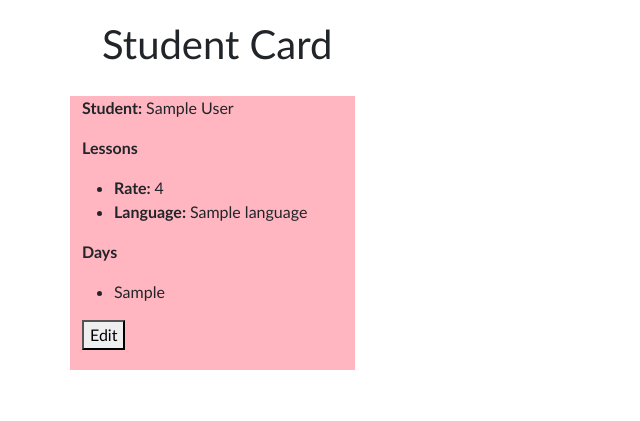
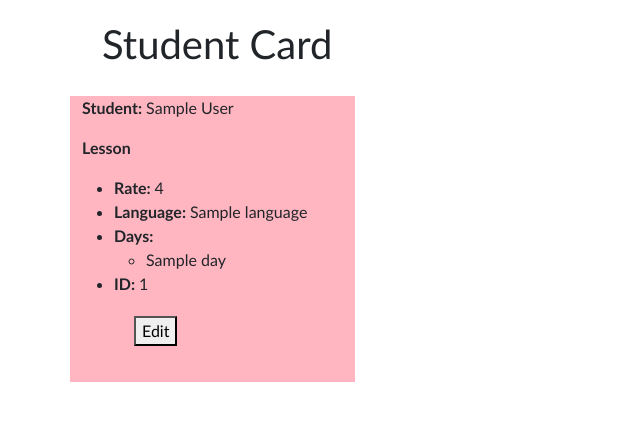
Before and after one commit to marklim-cs/TutorTrack, a Django app: page /students/1/ in a window 1280 px wide. Shown: the top 421 px of the page, without its empty margins (0-640 px from the left). Run offline with Django 5.2, Linux system fonts and the light colour scheme; tables that the repository leaves empty hold one stand-in row (values such as "Sample post").

Commit message:
edit separate student cards of the same student

```diff
--- a/tutor_track/app/admin.py
+++ b/tutor_track/app/admin.py
@@ -10,7 +10,7 @@ class LanguageAdmin(admin.ModelAdmin):
 
 class StudentCardAdmin(admin.ModelAdmin):
     def get_days(self, obj):
-        return ", ".join([day.day for day in obj.day.all()])
+        return ", ".join([day.name for day in obj.day.all()])
     get_days.short_description = 'Days'
 
     list_display = ("id", "student", "get_days", "rate", "language", "tutor")
@@ -19,7 +19,7 @@ class MonthlyRecordAdmin(admin.ModelAdmin):
     list_display = ("id", "lesson", "count", "total_money")
 
 class DayAdmin(admin.ModelAdmin):
-    list_display = ("id", "day")
+    list_display = ("id", "name")
 
 admin.site.register(Student, StudentAdmin)
 admin.site.register(Language, LanguageAdmin)
--- a/tutor_track/app/models.py
+++ b/tutor_track/app/models.py
@@ -17,10 +17,10 @@ class Language(models.Model):
         return f"{self.name}"
 
 class Day(models.Model):
-    day = models.CharField(max_length=250, blank=True, null=True)
+    name = models.CharField(max_length=250)
 
     def __str__(self):
-        return f"{self.day}"
+        return f"{self.name}"
 
 class StudentCard(models.Model):
     student = models.ForeignKey(Student, on_delete=models.CASCADE)
--- a/tutor_track/app/templates/edit_student_card.html
+++ b/tutor_track/app/templates/edit_student_card.html
@@ -3,9 +3,10 @@
 {% block body %}
     <div class="container">
         <h1>Edit Student Card</h1>
+        <div class="col-sm-3" style="background-color: turquoise; padding: 20px;">
         <p><strong>{% if student %} {{ student.first_name}} {{ student.last_name}} {% endif %}</strong></p>
             <div class="row">
-            <form method="post" action="{% url 'app:edit_student_card' student.id %}">
+                    <form method="post" action="{% url 'app:edit_student_card' student.id student_card.id %}">
                         {% csrf_token %}
                         {{ student_form.as_p }}
                         {{ card_form.as_p}}
@@ -13,5 +14,6 @@
                     </form>
             </div>
         </div>
+    </div>
 
 {% endblock %}
--- a/tutor_track/app/templates/student_card.html
+++ b/tutor_track/app/templates/student_card.html
@@ -7,27 +7,26 @@
             <div class="col-sm-3" style="background-color: lightpink;">
                     <p><strong>Student:</strong> {{ student.first_name }} {{ student.last_name }}</p>
 
-                    <p><strong>Lessons</strong></p>
-                    {% for lesson in lessons %}
+                {% for entry in card_data %}
+                    <p><strong>Lesson</strong></p>
                     <ul>
-                        <li><strong>Rate: </strong>{{lesson.rate}}</li>
-                        <li><strong>Language: </strong> {{lesson.language}}</li>
+                        <li><strong>Rate: </strong>{{entry.lesson.rate}}</li>
+                        <li><strong>Language: </strong> {{entry.lesson.language}}</li>
+                        <li><strong>Days: </strong>
+                            <ul>
+                                {% for day in entry.days %}
+                                <li>{{ day }}</li>
+                                {% empty %}
+                                    No lessons assigned.
+                                {% endfor %}
+                            </ul>
+                        </li>
+                        <li><strong>ID: </strong>{{entry.lesson.id}}</li>
+                        <form method="get" action="{% url 'app:edit_student_card' student.id entry.lesson.id %}" style="padding: 20px;">
+                            <button type="submit">Edit</button>
+                        </form>
                     </ul>
-                    {% empty %}
-                        No lessons assigned.
-                    {% endfor %}
-
-                    <p><strong>Days</strong></p>
-                    <ul>
-                        {% for day in days %}
-                                <li>{{ day }}</li>
-                        {% empty%}
-                            No days assigned.
-                        {% endfor %}
-                    </ul>
-                    <form method="get" action="{% url 'app:edit_student_card' student.id %}" style="padding-bottom: 20px;">
-                        <button type="submit">Edit</button>
-                    </form>
+                {% endfor %}
             </div>
         </div>
     </div>
--- a/tutor_track/app/urls.py
+++ b/tutor_track/app/urls.py
@@ -9,5 +9,5 @@ urlpatterns = [
     path('log_out/', user_views.log_out, name='log_out'),
     path("students/", student_views.StudentList.as_view(), name='students'),
     path("students/<int:student_id>/", student_views.StudentCardView.as_view(), name='student_card'),
-    path("students/<int:student_id>/edit", student_views.UpdateStudentCard.as_view(), name="edit_student_card"),
+    path("students/<int:student_id>/<int:student_card_id>/edit/", student_views.UpdateStudentCard.as_view(), name="edit_student_card"),
     ]
--- a/tutor_track/app/views/student_views.py
+++ b/tutor_track/app/views/student_views.py
@@ -2,6 +2,7 @@ from django.shortcuts import render, redirect
 from django.views import View
 from app.models import Student, StudentCard
 from app.forms import UpdateStudentForm, UpdateStudentCardForm
+from django.shortcuts import get_object_or_404
 
 class StudentList(View):
     def get(self, request):
@@ -11,22 +12,23 @@ class StudentList(View):
 
 class StudentCardView(View):
     def get(self, request, student_id):
-        lessons = StudentCard.objects.filter(student_id=student_id)
+        student_cards = StudentCard.objects.filter(student_id=student_id)
         student = Student.objects.get(id=student_id)
 
-        days = []
-        for lesson in lessons:
-            day_query = list(lesson.day.all().values())
-            days.extend([entry["day"] for entry in day_query])
+        card_data = []
+        for card in student_cards:
+            days = [day.name for day in card.day.all()]
+            card_data.append({"lesson": card, "days": days})
+
         context = {"student": student,
-                   "days": days,
-                   "lessons": lessons}
+                   "card_data": card_data}
+
         return render(request, "student_card.html", context)
 
 class UpdateStudentCard(View):
-    def get(self, request, student_id):
-        student = Student.objects.get(id=student_id)
-        student_card = StudentCard.objects.get(student_id=student_id)
+    def get(self, request, student_id, student_card_id):
+        student = get_object_or_404(Student, id=student_id)
+        student_card = get_object_or_404(StudentCard, student_id=student_id, id=student_card_id)
 
         student_form = UpdateStudentForm(instance=student)
         card_form = UpdateStudentCardForm(instance=student_card)
@@ -35,13 +37,15 @@ class UpdateStudentCard(View):
                     "student_form": student_form,
                     "card_form": card_form,
                     "student": student,
+                    "student_card": student_card,
             }
 
         return render(request, "edit_student_card.html", context)
 
-    def post(self, request, student_id):
-        student = Student.objects.get(id=student_id)
-        student_card = StudentCard.objects.get(student_id=student_id)
+    def post(self, request, student_id, student_card_id):
+        student = get_object_or_404(Student, id=student_id)
+        student_card = get_object_or_404(StudentCard, student__id=student_id, id=student_card_id)
+        print("student_card.id", student_card.id)
 
         student_form = UpdateStudentForm(request.POST, instance=student)
         card_form = UpdateStudentCardForm(request.POST, instance=student_card)
```
Also changed, not shown: tutor_track/app/migrations/0004_rename_day_day_name.py (added). Lines whose indentation alone changed are shown as unchanged.
